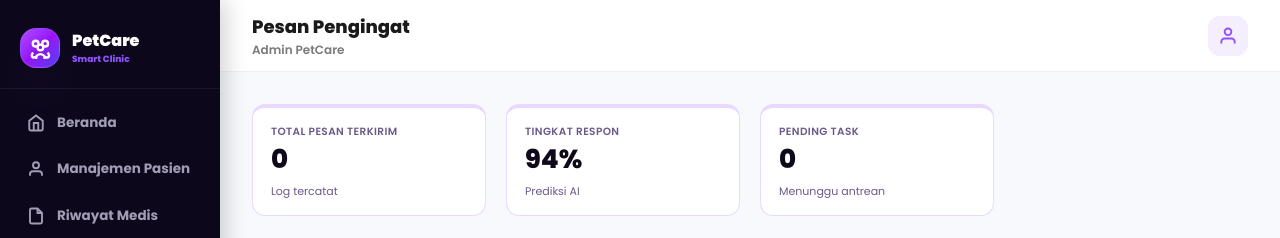
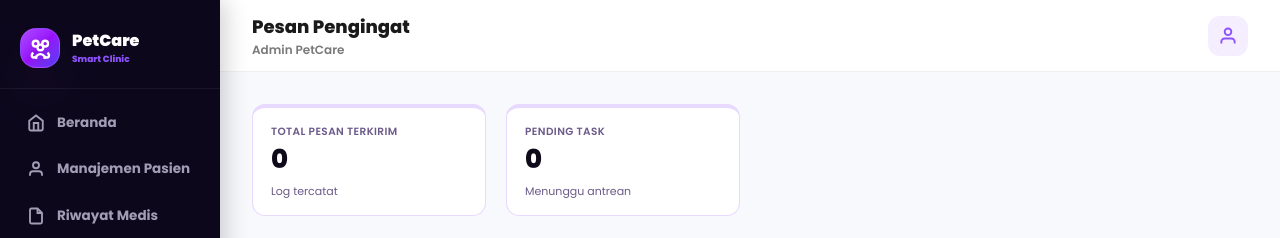
Before and after one commit to RistinAndini78/PetCare, a Next.js app: page /admin/reminder in a window 1280 px wide. Shown: the top 238 px of the page. Built offline with nearby package versions, Linux system fonts and the light colour scheme; no server answers; the database is empty.

Commit message:
revisi interface

```diff
--- a/src/app/admin/reminder/page.tsx
+++ b/src/app/admin/reminder/page.tsx
@@ -133,7 +133,6 @@ export default function Reminder() {
 
   const stats = [
     { label: 'Total Pesan Terkirim', value: logs.length, sub: 'Log tercatat', type: 'yellow' as const },
-    { label: 'Tingkat Respon', value: '94%', sub: 'Prediksi AI', type: 'green' as const },
     { label: 'Pending Task', value: 0, sub: 'Menunggu antrean', type: 'yellow' as const },
   ];
 
```
